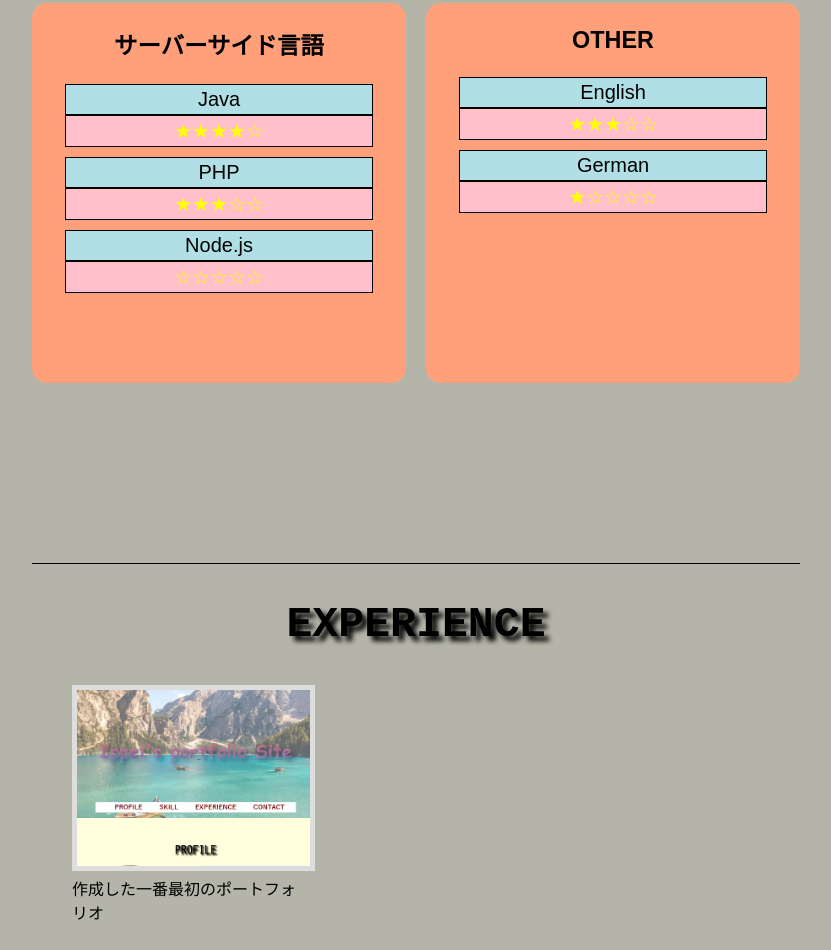
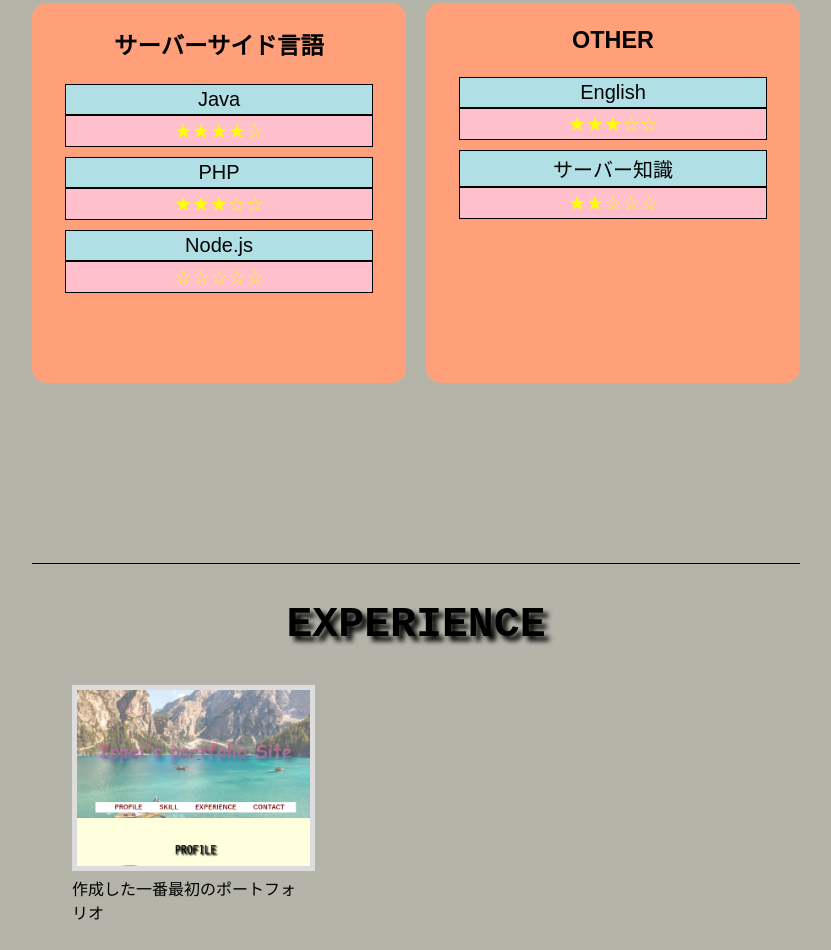
Before and after one commit to Ippei523/ippei-github.io, a plain HTML site: page index.html in a window 1280 px wide. Shown: the part 2059-3009 px from the top of the page, without its empty margins (224-1055 px from the left). Drawn offline with nearby package versions, Linux system fonts and the light colour scheme.

Commit message:
Update index.html

```diff
--- a/index.html
+++ b/index.html
@@ -129,8 +129,8 @@
                 <p class="star">★★★☆☆</p>
               </div>
               <div class="skill__contents">
-                <p>German</p>
-                <p class="star">★☆☆☆☆</p>
+                <p>サーバー知識</p>
+                <p class="star">★★☆☆☆</p>
               </div>
             </div>
 
```
